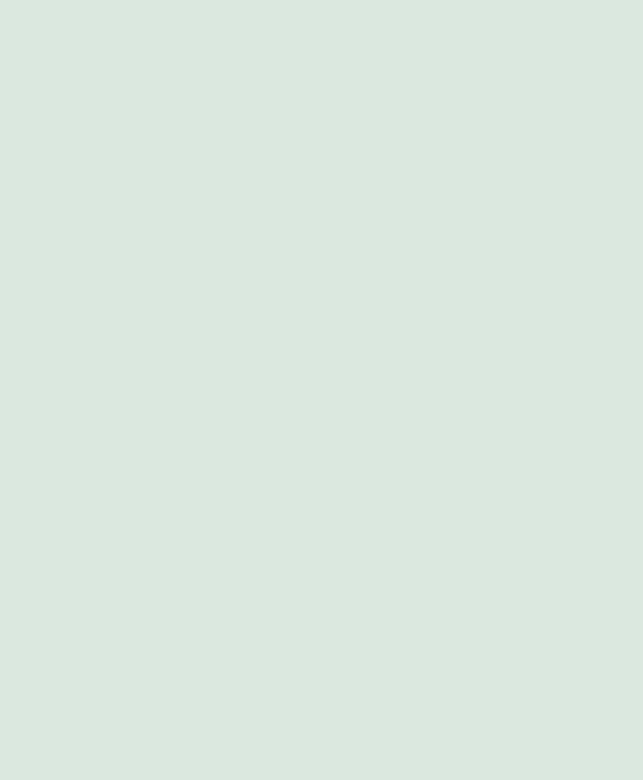
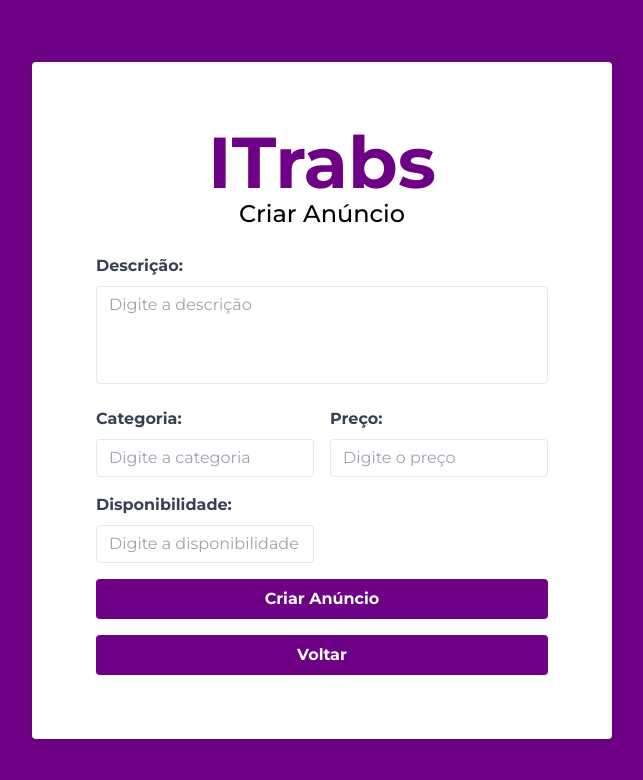
Before and after one commit to PedroV1dal/ITrabs-New-Version, a React (Vite) app in the folder client/: page /criaranuncio in a window 1280 px wide. Before the commit this address had no page. Shown: the top 780 px of the page, without its empty margins (318-961 px from the left). Built offline with nearby package versions, Linux system fonts and the light colour scheme; sample sign-in values are in the browser's storage; the HTML template or start-up script is replaced by a standard one.

Commit message:
adição da funcionaliedade para criar anuncios

```diff
--- a/client/src/App.jsx
+++ b/client/src/App.jsx
@@ -6,6 +6,8 @@ import { Register } from "./assets/pages/Register"
 import { Routes, Route, useNavigate } from "react-router-dom"
 import { EncontrarProfissionais } from "./assets/pages/EncontrarProfissionais"
 import { useEffect } from "react"
+import AddCreate from "./assets/pages/AddCreate"
+
 
 
 function App() {
@@ -26,10 +28,12 @@ function App() {
       <Route path="/" element={<Home />} />
       <Route path="/login" element={<Login />} />
       <Route path="/register" element={<Register />} />
+      {/* <Route path="/criaranuncio" element={<AddCreate />} /> */}
 
       {authenticated ? <Route path="/perfilprofissional" element={<PerfilProfissional />} /> : null}
       {authenticated ? <Route path="/perfilcontratante" element={<PerfilContratante />} /> : null}
       {authenticated ? <Route path="/encontrarprofissionais" element={<EncontrarProfissionais />} /> : null}
+      {authenticated ? <Route path="/criaranuncio" element={<AddCreate />} /> : null}
 
     </Routes>
   );
--- a/client/src/assets/components/ProfileCard.jsx
+++ b/client/src/assets/components/ProfileCard.jsx
@@ -30,8 +30,8 @@ export const ProfileCard = () => {
         });
 
         return (
-          <div key={ad.id} className="profile-card flex p-8 rounded-2xl bg-Purple">
-            <div className="left-info-profile flex flex-col justify-between mr-8">
+          <div key={ad.id} className="profile-card flex p-8 rounded-2xl bg-Purple mb-5">
+            <div className="left-info-profile flex flex-col justify-between flex-1">
               <div className="user-info flex items-center gap-4">
                 <div className="icon-container w-14 h-14 rounded-full bg-EsmeraldGreen"></div>
                 <div>
@@ -54,7 +54,7 @@ export const ProfileCard = () => {
                 <strong className="font-bold text-white text-xs">Disponibilidade: {ad.availability}</strong>
               </footer>
             </div>
-            <div className="right-info-profile flex flex-col justify-between w-11/12">
+            <div className="right-info-profile flex flex-col justify-between ">
               <div className="price">
                 <h3 className="font-bold text-white text-base uppercase">Preço por hora</h3>
                 <strong className="font-medium text-white text-base">BRL {ad.price}</strong>
--- /dev/null
+++ b/client/src/assets/pages/AddCreate.jsx
@@ -0,0 +1,126 @@
+import React, { useState } from 'react';
+import axios from 'axios';
+import { useNavigate } from 'react-router-dom';
+
+export default function AddCreate() {
+  const [description, setDescription] = useState('');
+  const [category, setCategory] = useState('');
+  const [price, setPrice] = useState('');
+  const [availability, setAvailability] = useState('');
+
+  const navigate = useNavigate();
+
+  const backProfile = (() => {
+    navigate('/perfilprofissional')
+  })
+
+  const handleCreate = (event) => {
+    event.preventDefault();
+
+    const AddData = {
+      description: description,
+      category: category,
+      price: parseFloat(price),
+      availability: availability,
+    };
+
+    const authToken = sessionStorage.getItem('token');
+
+    axios
+      .post('http://127.0.0.1:8000/advertisements/create/', AddData, {
+        headers: {
+          Authorization: `Bearer ${authToken}`,
+        },
+      })
+      .then((response) => {
+        console.log('informação enviada');
+        setDescription('');
+        setCategory('');
+        setPrice('');
+        setAvailability('');
+        navigate('/perfilprofissional');
+      })
+      .catch((error) => {
+        // console.error('Erro ao enviar a solicitação:', error);
+        console.log(error.response.data)
+      });
+  };
+
+  return (
+    <div className="bg-Purple min-h-screen flex items-center justify-center">
+      <div className="bg-white p-16 rounded shadow-md">
+        <p className="text-7xl font-bold text-Purple flex justify-center">ITrabs</p>
+        <h2 className="text-2xl font-medium mb-6 text-black flex justify-center">Criar Anúncio</h2>
+
+        <form onSubmit={handleCreate} className="grid grid-cols-2 gap-4">
+          <div className="col-span-2">
+            <label htmlFor="description" className="block text-gray-700 font-bold mb-2">
+              Descrição:
+            </label>
+            <textarea
+              id="description"
+              name="description"
+              placeholder="Digite a descrição"
+              value={description}
+              onChange={(e) => setDescription(e.target.value)}
+              rows="4"
+              className="appearance-none border rounded w-full py-2 px-3 text-gray-700 leading-tight focus:outline-none focus:shadow-outline resize-none"
+            />
+          </div>
+
+          <div>
+            <label htmlFor="category" className="block text-gray-700 font-bold mb-2">
+              Categoria:
+            </label>
+            <input
+              type="text"
+              id="category"
+              name="category"
+              placeholder="Digite a categoria"
+              value={category}
+              onChange={(e) => setCategory(e.target.value)}
+              className="appearance-none border rounded w-full py-2 px-3 text-gray-700 leading-tight focus:outline-none focus:shadow-outline"
+            />
+          </div>
+
+          <div>
+            <label htmlFor="price" className="block text-gray-700 font-bold mb-2">
+              Preço:
+            </label>
+            <input
+              type="number"
+              id="price"
+              name="price"
+              placeholder="Digite o preço"
+              value={price}
+              onChange={(e) => setPrice(e.target.value)}
+              className="appearance-none border rounded w-full py-2 px-3 text-gray-700 leading-tight focus:outline-none focus:shadow-outline"
+            />
+          </div>
+
+          <div>
+            <label htmlFor="availability" className="block text-gray-700 font-bold mb-2">
+              Disponibilidade:
+            </label>
+            <input
+              type="text"
+              id="availability"
+              name="availability"
+              placeholder="Digite a disponibilidade"
+              value={availability}
+              onChange={(e) => setAvailability(e.target.value)}
+              className="appearance-none border rounded w-full py-2 px-3 text-gray-700 leading-tight focus:outline-none focus:shadow-outline"
+            />
+          </div>
+
+          <input
+            type="submit"
+            value="Criar Anúncio"
+            className="col-span-2 bg-Purple hover:bg-blue-700 text-white cursor-pointer font-bold py-2 px-4 rounded focus:outline-none focus:shadow-outline"
+          />
+          <button onClick={backProfile} className="col-span-2 bg-Purple hover:bg-blue-700 text-white font-bold py-2 px-4 rounded focus:outline-none focus:shadow-outline">Voltar</button>
+        </form>
+      </div>
+    </div>
+  );
+}
--- a/client/src/assets/pages/PerfilProfissional.jsx
+++ b/client/src/assets/pages/PerfilProfissional.jsx
@@ -4,55 +4,14 @@ import { Link } from 'react-router-dom'
 import { Star, ChatTeardropText, PencilSimple, InstagramLogo, LinkedinLogo, TwitterLogo } from '@phosphor-icons/react'
 import { AboutUser } from '../components/AboutUser'
 import { ProfissionaHistory } from '../components/ProfissionaHistory'
+import { useNavigate } from 'react-router-dom'
 import axios from 'axios'
 
 export const PerfilProfissional = () => {
   const [userInfo, setUserInfo] = useState(null);
-  // const [isModalOpen, setIsModalOpen] = useState(false);
+  const navigate = useNavigate();
+  const authToken = sessionStorage.getItem('token');
 
-  // const handleModalOpen = () => {
-  //   setIsModalOpen(true);
-  // };
-
-  // const [name, setName] = useState()
-  // const [email, setEmail] = useState()
-  // const [phone_number, setPhoneNumber] = useState()
-  // const [about_general, setAboutGeneral] = useState()
-  // const [about_professional, setAboutProfessional] = useState()
-  // const [about_expectation, setAboutExpectation] = useState()
-  // const [about_looking, setAboutLookin] = useState()
-  // const [professional_history, setProfessionalHistory] = useState()
-  // // const [name, setName] = useState()
-  // // const [name, setName] = useState()
-  // // const [name, setName] = useState()
-  // // const [name, setName] = useState()
-  // // const [name, setName] = useState()
-  // // const [name, setName] = useState()
-  // // const [name, setName] = useState()
-  // // const [name, setName] = useState()
-  // // const [name, setName] = useState()
-  // // const [name, setName] = useState()
-
-  // const userInfos = {
-  //   name: name,
-  //   email: email,
-  //   phone_number: phone_number,
-  //   about_general: about_general,
-  //   about_looking: about_looking,
-  //   about_expectation: about_expectation,
-  //   // occupation: occupation,
-  //   professional_history: professional_history,
-  //   about_professional: about_professional,
-  //   // about_advertisement: about_advertisement,
-  //   // category: category,
-  //   // availability: uavailability,
-  //   // currency: currency,
-  //   // currency_amount: currency_amount,
-  //   // languages: languages,
-  //   // instagram_link: instagram_link,
-  //   // twitter_link: twitter_link,
-  //   // linkedin_link: linkedin_link,
-  // };
 
   useEffect(() => {
     const authToken = sessionStorage.getItem('token');
@@ -74,6 +33,14 @@ export const PerfilProfissional = () => {
   if (!userInfo) {
     return <div>Carregando...</div>;
   }
+
+  const criarAnuncio = (() => {
+    if (authToken) {
+      navigate('/criaranuncio')
+    } else {
+      alert("NÃO!")
+    }
+  })
 
   return (
     <div>
@@ -108,7 +75,10 @@ export const PerfilProfissional = () => {
                   </div>
                   {/* <PencilSimple size={22} className='mt-10 text-white' onClick={handleModalOpen} /> */}
                   <div className="btn-message">
-                    <button className='bg-EsmeraldGreen text-white p-2 rounded-xl border-none mt-9 ml-36 w-36 flex items-center'>
+                    <button onClick={criarAnuncio} className='bg-EsmeraldGreen text-white p-2 rounded-xl border-none mt-4 mb-2 ml-36 w-36 flex items-center justify-center'>
+                      <p>Criar Anúncio</p>
+                    </button>
+                    <button className='bg-EsmeraldGreen text-white p-2 rounded-xl border-none ml-36 w-36 flex items-center'>
                       <ChatTeardropText size={19} className='mr-3 ml-1' />
                       <p>Conversar</p>
                     </button>
```
